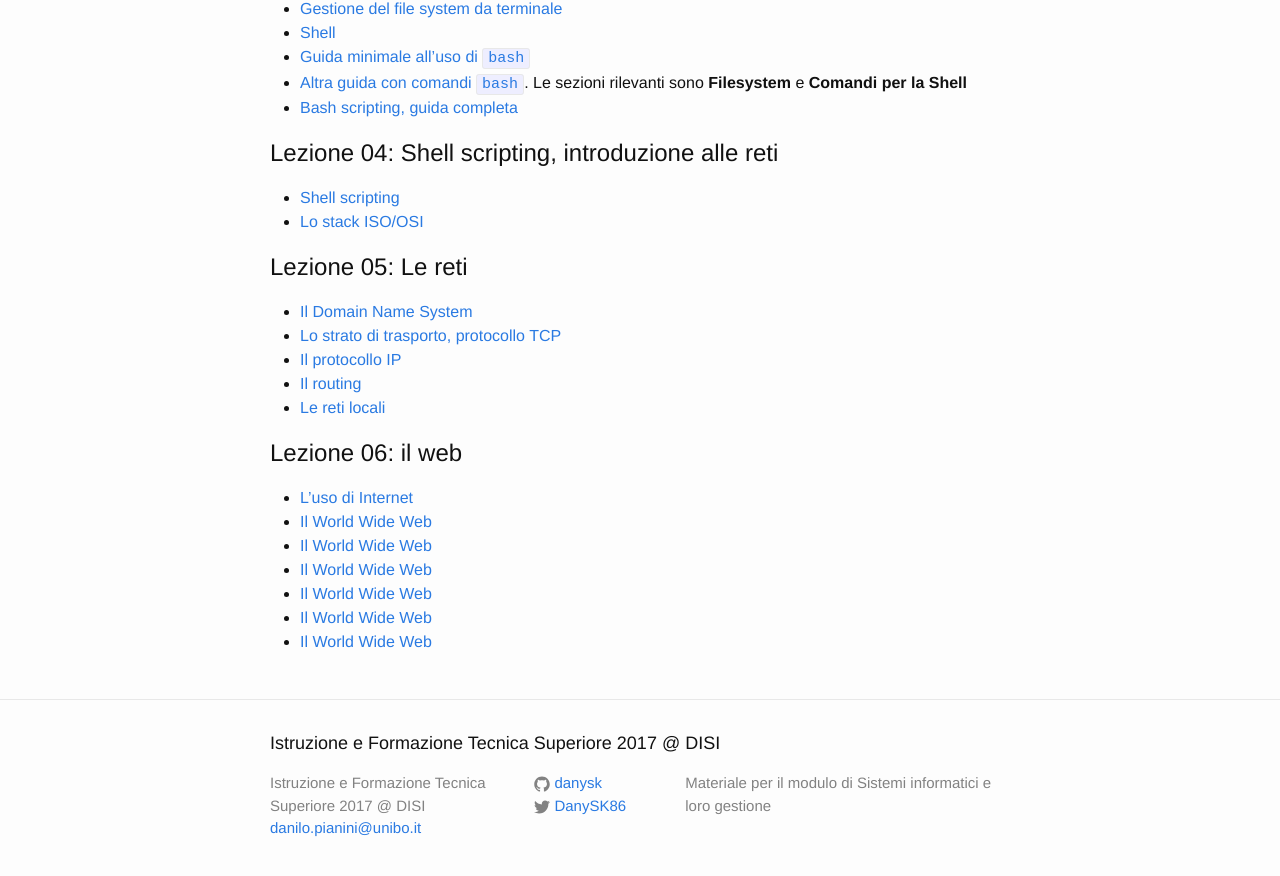
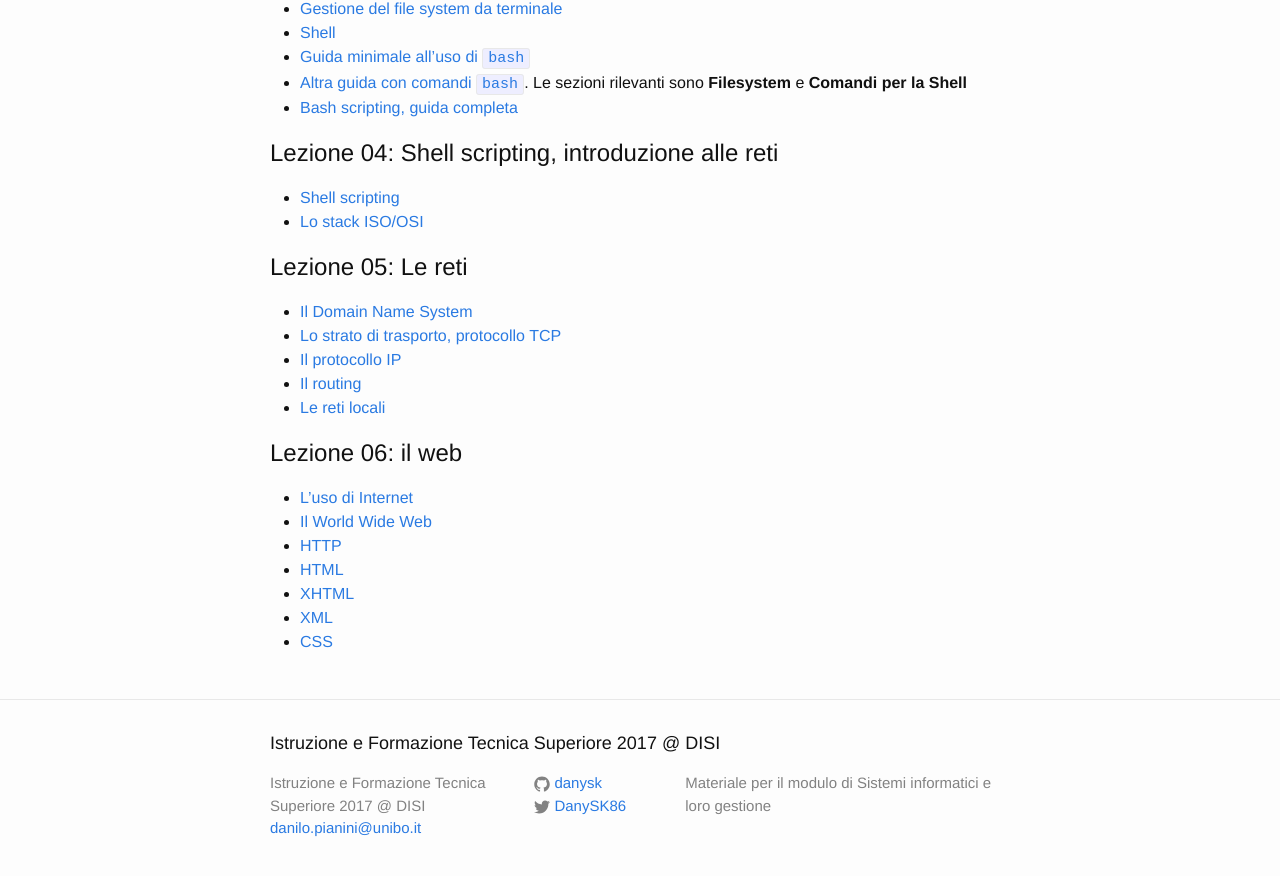
Before and after one commit to APICe-at-DISI/ifts2018, a Jekyll site: the page built from index.md, in a window 1280 px wide and 900 px high, scrolled down 11421 px. Shown: the top 876 px of the window. Built offline with Jekyll 4.4.1, drawn with Linux system fonts in a browser that asks for light colours; our own code applies the rules of GitHub Pages for plain Markdown files.

Commit message:
Update slides titles

```diff
--- a/index.md
+++ b/index.md
@@ -526,8 +526,8 @@ int main(void)
 ## Lezione 06: il web
 * [L'uso di Internet](04/3_Uso_Internet.pdf)
 * [Il World Wide Web](06/0-www.pdf)
-* [Il World Wide Web](06/1-http.pdf)
-* [Il World Wide Web](06/2-html.pdf)
-* [Il World Wide Web](06/3-xhtml.pdf)
-* [Il World Wide Web](06/4-XML.pdf)
-* [Il World Wide Web](06/5-CSS.pdf)
+* [HTTP](06/1-http.pdf)
+* [HTML](06/2-html.pdf)
+* [XHTML](06/3-xhtml.pdf)
+* [XML](06/4-XML.pdf)
+* [CSS](06/5-CSS.pdf)
```
